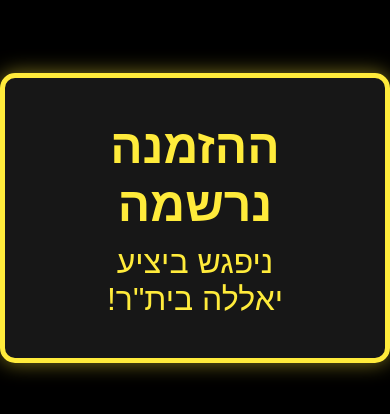
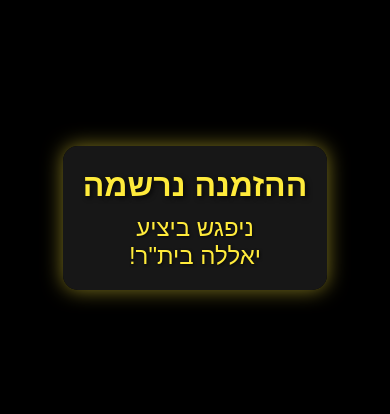
Before and after one commit to LaFamilia-JGB/Survey-JGB-V2, a plain HTML site: page confirmation.html in a window 390 px wide. Shown: the part 204-618 px from the top of the page. Drawn offline with Linux system fonts and the light colour scheme.

Commit message:
Update and rename success.html to confirmation.html

```diff
--- a/success.html
+++ b/confirmation.html
@@ -18,27 +18,38 @@
             direction: rtl;
             text-align: center;
         }
-        .message {
+        .confirmation {
             background: rgba(26, 26, 26, 0.9);
             padding: 40px;
             border-radius: 15px;
             box-shadow: 0 0 20px rgba(255, 235, 59, 0.5);
-            border: 5px solid #ffeb3b;
         }
         h1 {
             font-size: 3em;
             margin: 0;
             line-height: 1.2;
-            text-transform: uppercase;
+            text-shadow: 2px 2px 5px rgba(0, 0, 0, 0.7);
         }
         p {
             font-size: 2em;
             margin: 10px 0 0;
+            text-shadow: 1px 1px 3px rgba(0, 0, 0, 0.7);
+        }
+        @media (max-width: 600px) {
+            .confirmation {
+                padding: 20px;
+            }
+            h1 {
+                font-size: 2em;
+            }
+            p {
+                font-size: 1.5em;
+            }
         }
     </style>
 </head>
 <body>
-    <div class="message">
+    <div class="confirmation">
         <h1>ההזמנה נרשמה</h1>
         <p>ניפגש ביציע<br>יאללה בית"ר!</p>
     </div>
```
